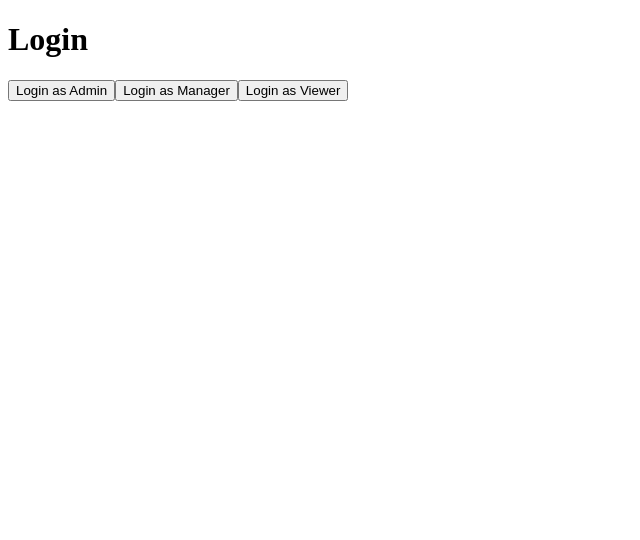
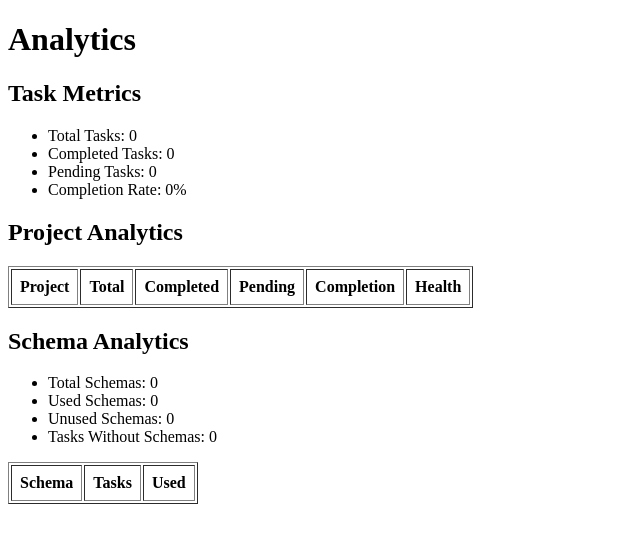
Before and after one commit to SanketTheCodeCrafter/typed-operations-console, a React (Vite) app: page /analytics in a window 1280 px wide. Shown: the top 540 px of the page, without its empty margins (0-640 px from the left). Built offline with nearby package versions, Linux system fonts and the light colour scheme.

Commit message:
feat(ui): add read-only analytics dashboard

```diff
--- a/package.json
+++ b/package.json
@@ -11,7 +11,8 @@
   },
   "dependencies": {
     "react": "^19.2.0",
-    "react-dom": "^19.2.0"
+    "react-dom": "^19.2.0",
+    "react-router-dom": "^7.12.0"
   },
   "devDependencies": {
     "@eslint/js": "^9.39.1",
--- a/src/App.tsx
+++ b/src/App.tsx
@@ -1,12 +1,18 @@
 import { AuthProvider } from "./auth/AuthProvider";
 import { AppStateProvider } from "./context/AppStateProvider";
 import { Dashboard } from "./pages/Dashboard";
-
+import { BrowserRouter as Router, Routes, Route } from "react-router-dom";
+import AnalyticsPage from "./pages/AnalyticsPage";
 function App() {
   return (
     <AuthProvider>
       <AppStateProvider>
-        <Dashboard />
+        <Router>
+          <Routes>
+            <Route path="/" element={<Dashboard />} />
+            <Route path="/analytics" element={<AnalyticsPage />} />
+          </Routes>
+        </Router>
       </AppStateProvider>
     </AuthProvider>
   );
--- /dev/null
+++ b/src/components/analytics/ProjectAnalyticsTable.tsx
@@ -0,0 +1,48 @@
+import type { FC } from "react";
+import type { ProjectAnalytics } from "../../state/analytics";
+
+
+interface ProjectAnalyticsTableProps {
+    readonly projects: readonly ProjectAnalytics[];
+}
+
+const ProjectAnalyticsTable: FC<ProjectAnalyticsTableProps> = ({
+    projects
+}) => {
+    return (
+        <section>
+            <h2>Project Analytics</h2>
+
+            <table border={1} cellPadding={8}>
+                <thead>
+                    <tr>
+                        <th>Project</th>
+                        <th>Total</th>
+                        <th>Completed</th>
+                        <th>Pending</th>
+                        <th>Completion</th>
+                        <th>Health</th>
+                    </tr>
+                </thead>
+
+                <tbody>
+                    {projects.map(project => (
+                        <tr key={project.projectId}>
+                            <td>{project.projectName}</td>
+                            <td>{project.totalTasks}</td>
+                            <td>{project.completedTasks}</td>
+                            <td>{project.pendingTasks}</td>
+                            <td>
+                                {(project.completionRate * 100).toFixed(0)}%
+                            </td>
+                            <td>{project.health}</td>
+                        </tr>
+                    ))}
+                </tbody>
+            </table>
+        </section>
+    );
+
+}
+
+export default ProjectAnalyticsTable;
--- /dev/null
+++ b/src/components/analytics/SchemaAnalyticsTable.tsx
@@ -0,0 +1,49 @@
+import type { FC } from "react";
+import type { SchemaAnalytics } from "../../state/analytics";
+
+interface SchemaAnalyticsTableProps {
+    readonly analytics: SchemaAnalytics;
+}
+
+const SchemaAnalyticsTable: FC<SchemaAnalyticsTableProps> = ({
+    analytics,
+}) => {
+    const { schemas, summary } = analytics;
+
+    return (
+        <section>
+            <h2>Schema Analytics</h2>
+
+            {/* Summary */}
+            <ul>
+                <li>Total Schemas: {summary.totalSchemas}</li>
+                <li>Used Schemas: {summary.usedSchemas}</li>
+                <li>Unused Schemas: {summary.unusedSchemas}</li>
+                <li>Tasks Without Schemas: {summary.tasksWithoutSchemas}</li>
+            </ul>
+
+            {/* Schema table */}
+            <table border={1} cellPadding={8}>
+                <thead>
+                    <tr>
+                        <th>Schema</th>
+                        <th>Tasks</th>
+                        <th>Used</th>
+                    </tr>
+                </thead>
+
+                <tbody>
+                    {schemas.map(schema => (
+                        <tr key={schema.schemaId}>
+                            <td>{schema.schemaName}</td>
+                            <td>{schema.taskCount}</td>
+                            <td>{schema.isUsed ? "Yes" : "No"}</td>
+                        </tr>
+                    ))}
+                </tbody>
+            </table>
+        </section>
+    );
+};
+
+export default SchemaAnalyticsTable;
--- /dev/null
+++ b/src/components/analytics/TaskMetrics.tsx
@@ -0,0 +1,28 @@
+import type { FC } from "react";
+import type { TaskCompletionMetrics } from "../../state/analytics";
+
+
+interface TaskMetricsProp {
+    readonly metrics: TaskCompletionMetrics;
+}
+
+const TaskMetrics: FC<TaskMetricsProp> = ({ metrics }) => {
+    const { total, completed, pending, completionRate } = metrics;
+
+    return (
+        <section>
+            <h2>Task Metrics</h2>
+
+            <ul>
+                <li>Total Tasks: {total}</li>
+                <li>Completed Tasks: {completed}</li>
+                <li>Pending Tasks: {pending}</li>
+                <li>
+                    Completion Rate: {(completionRate * 100).toFixed(0)}%
+                </li>
+            </ul>
+        </section>
+    );
+};
+
+export default TaskMetrics;
--- /dev/null
+++ b/src/pages/AnalyticsPage.tsx
@@ -0,0 +1,28 @@
+import type { FC } from "react";
+import { useAppState } from "../hooks/useAppState";
+import { getProjectAnalytics, getSchemaAnalytics, getTaskCompletionMetrics } from "../state/analytics";
+import TaskMetrics from "../components/analytics/TaskMetrics";
+import ProjectAnalyticsTable from "../components/analytics/ProjectAnalyticsTable";
+import SchemaAnalyticsTable from "../components/analytics/SchemaAnalyticsTable";
+
+
+const AnalyticsPage: FC = () => {
+    const { state } = useAppState();
+
+    const taskMetrics = getTaskCompletionMetrics(state);
+    const projectAnalytics = getProjectAnalytics(state);
+    const schemaAnalytics = getSchemaAnalytics(state);
+
+    return (
+        <div>
+            <h1>Analytics</h1>
+
+            {/* Phase 5.5: skeleton only */}
+            <TaskMetrics metrics={taskMetrics} />
+            <ProjectAnalyticsTable projects={projectAnalytics} />
+            <SchemaAnalyticsTable analytics={schemaAnalytics} />
+        </div>
+    )
+}
+
+export default AnalyticsPage;
```
Also changed, not shown: 1 other file (tests, documents, lock files or other folders).
